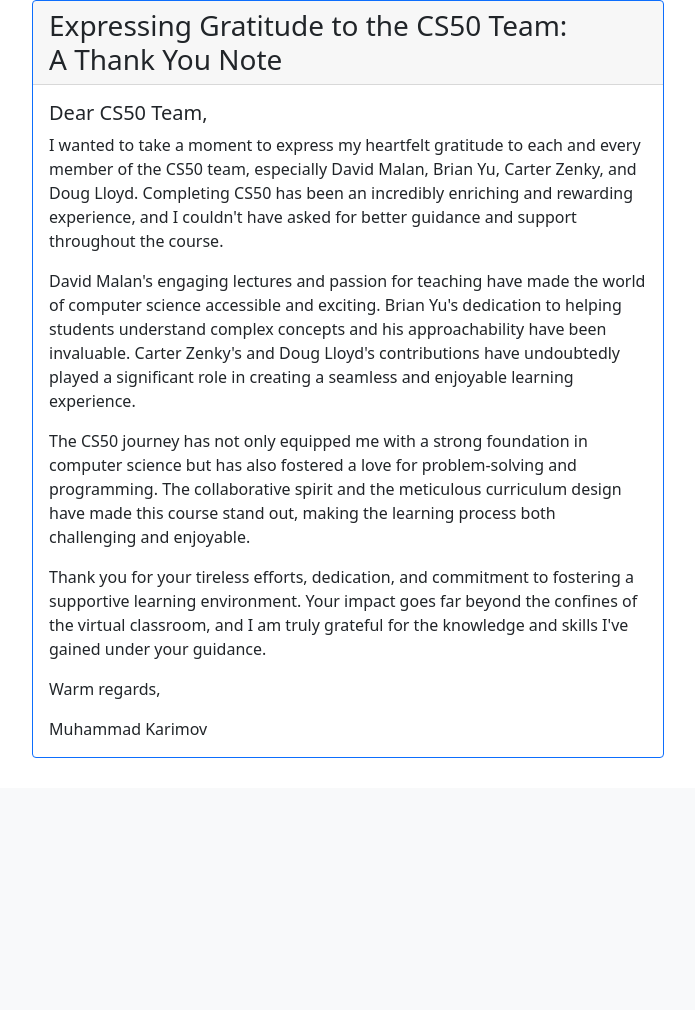
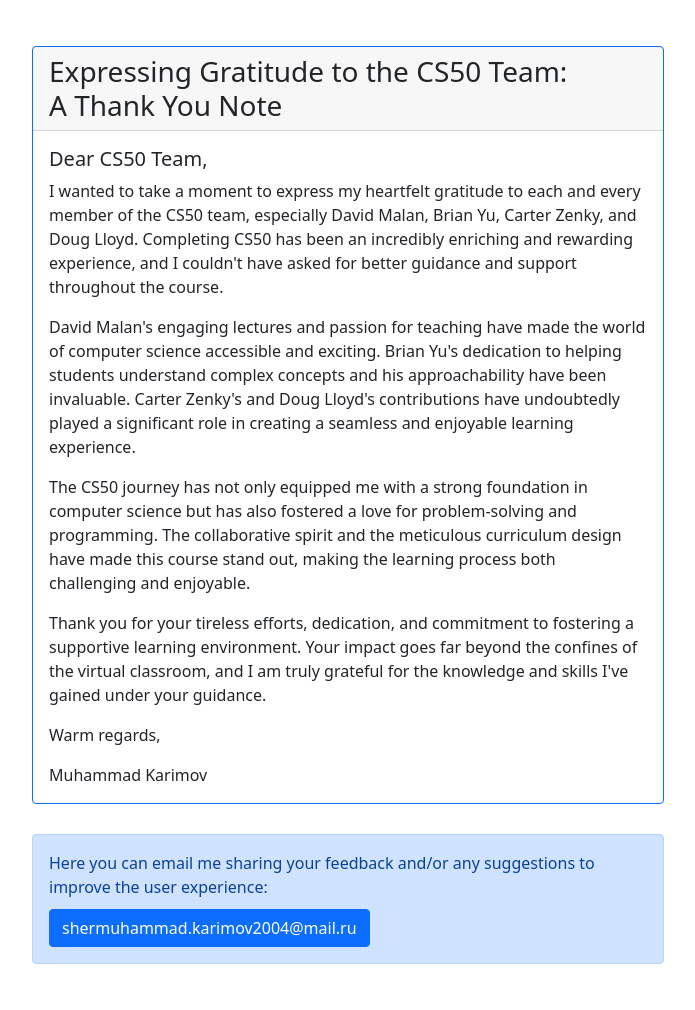
Before and after one commit to MuhammadKarimov007/GitHubPagesCS50Final1, a Flask app: page /thanks in a window 1280 px wide. Shown: the part 80-1090 px from the top of the page, without its empty margins (292-987 px from the left). Before the commit the page ends 838 px from the top, so only its background shows below. Run offline with Flask 3, Linux system fonts and the light colour scheme; some libraries are stand-ins or nearby versions.

Commit message:
added favicon and improved the user experience

```diff
--- a/helpers.py
+++ b/helpers.py
@@ -27,6 +27,8 @@
         if char not in allowed_chars:
             return 2
 
+    return 0
+
 
 def password_validate(password):
 
--- a/templates/layout.html
+++ b/templates/layout.html
@@ -3,6 +3,8 @@
 <head>
     <meta charset="UTF-8">
     <meta name="viewport" content="width=device-width, initial-scale=1.0">
+    <link rel="icon" href="{{url_for('static', filename='/Image/favicon.ico')}}" type="image/x-icon">
+    <link rel="shortcut icon" href="{{url_for('static', filename='/Image/favicon.ico')}}" type="image/x-icon">
     <link rel="stylesheet" href="../static/Styles/styles.css">
     <link rel="stylesheet" href="https://cdnjs.cloudflare.com/ajax/libs/intl-tel-input/17.0.8/css/intlTelInput.css">
     <script src="https://cdnjs.cloudflare.com/ajax/libs/intl-tel-input/17.0.8/js/intlTelInput.min.js"></script>
--- a/templates/thanks.html
+++ b/templates/thanks.html
@@ -4,7 +4,7 @@
 
 {% block main %}
 
-<div class="row g-3" style="margin-bottom: 30px;">
+<div class="row g-3" style="margin-bottom: 30px; margin-top: 30px;">
     <div class="col-6" style="margin-left: auto; margin-right: auto;">
         <div class="card border-primary">
             <h3 class="card-header text-centered">Expressing Gratitude to the CS50 Team:<br> A Thank You Note</h3>
@@ -36,4 +36,13 @@
     </div>
 </div>
 
+<div class="row g-3" style="margin-bottom: 30px;">
+    <div class="col-6" style="margin-left: auto; margin-right: auto;">
+        <div class="alert alert-primary" role="alert">
+            Here you can email me sharing your feedback and/or any suggestions to improve the user experience:<br>
+            <a href="mailto:shermuhammad.karimov2004@mail.ru" class="btn btn-primary" style="margin-top: 10px;">shermuhammad.karimov2004@mail.ru</a>
+        </div>
+    </div>
+</div>
+
 {% endblock %}
```
Also changed, not shown: templates/register.html (+9 -3 lines), static/Image/favicon.ico (added).
